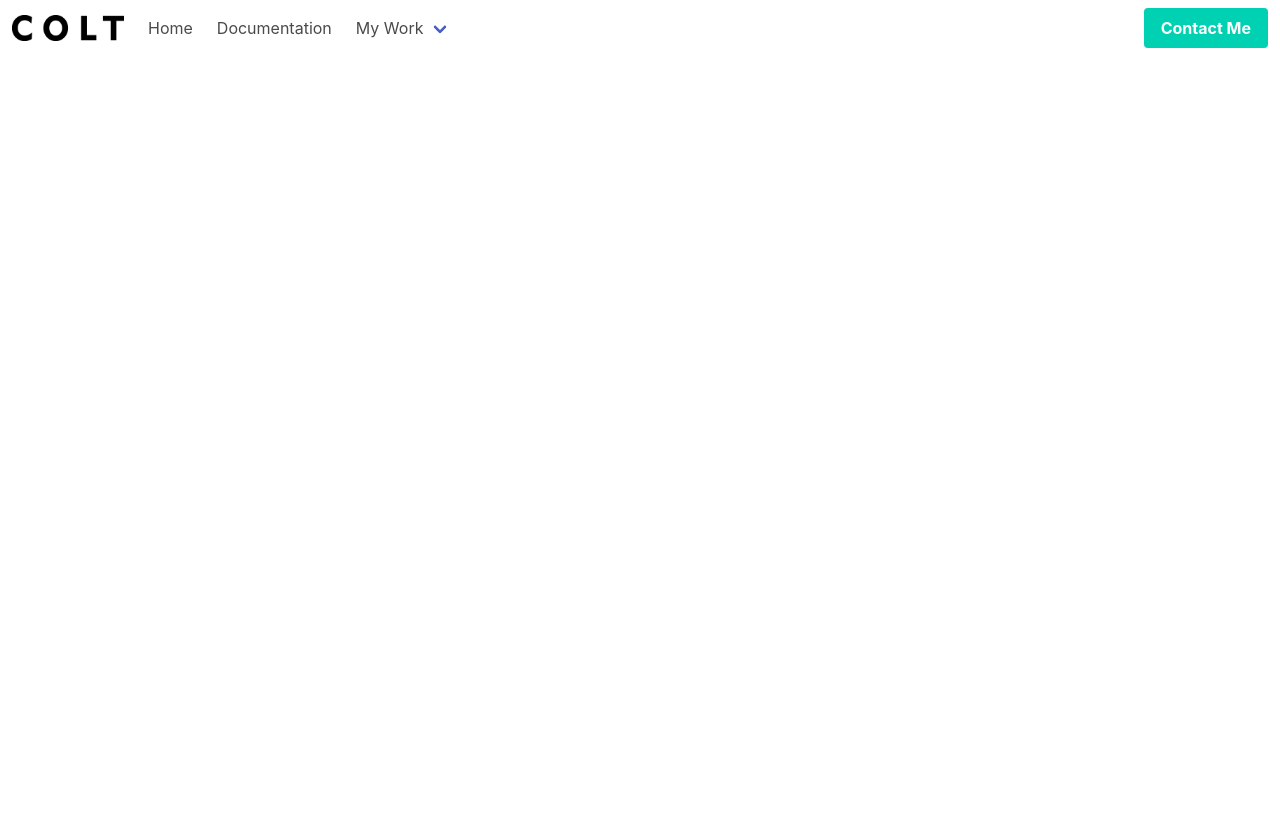
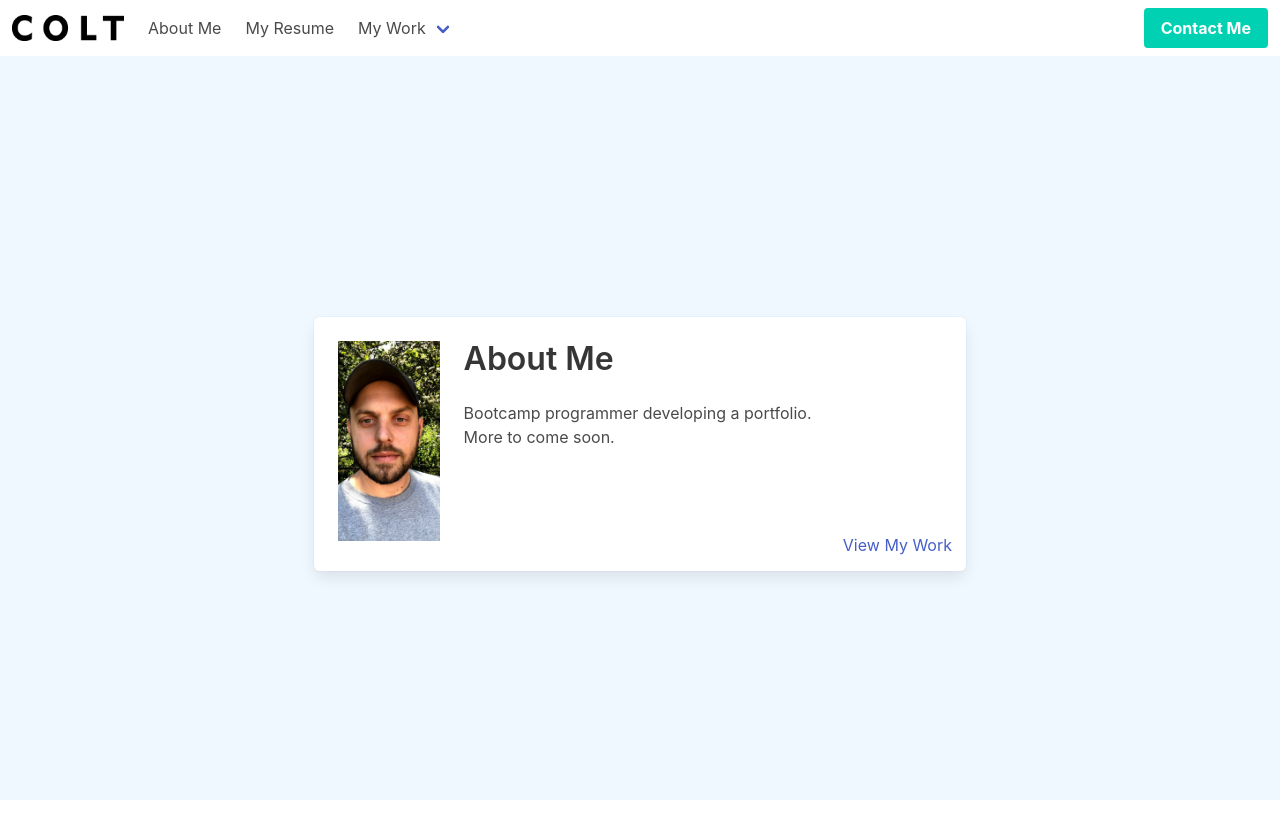
Before and after one commit to coltschultz/portfolio, a plain HTML site: page 2.0/index.html in a window 1280 px wide. Before the commit the page ends 800 px from the top, so only its background shows below. Drawn offline with nearby package versions, Linux system fonts and the light colour scheme.

Commit message:
added a fresh layout

```diff
--- a/2.0/index.html
+++ b/2.0/index.html
@@ -6,12 +6,14 @@
     <meta name="viewport" content="width=device-width, initial-scale=1.0">
     <title>Portfolio - Colt Schultz</title>
     <link rel="stylesheet" href="https://cdn.jsdelivr.net/npm/bulma@0.9.3/css/bulma.min.css">
+    <link rel="stylesheet" href="style.css">
 </head>
 <body>
+    <main>
         <!-- Navbar -->
         <nav class="navbar" role="navigation" aria-label="main navigation">
           <div class="navbar-brand">
-          <a class="navbar-item" href="https://bulma.io">
+            <a class="navbar-item">
               <img src="colt.png" width="112" height="28">
             </a>
 
@@ -25,11 +27,11 @@
           <div id="navbarBasicExample" class="navbar-menu">
             <div class="navbar-start">
               <a class="navbar-item">
-              Home
+                About Me
               </a>
 
-            <a class="navbar-item">
-              Documentation
+              <a class="navbar-item" onclick="alert('Resume coming soon!')">
+                My Resume
               </a>
 
               <div class="navbar-item has-dropdown is-hoverable">
@@ -41,12 +43,9 @@
                   <a class="navbar-item">
                     View Here
                   </a>
-                <a class="navbar-item">
+                  <hr class="navbar-divider">
+                  <a class="navbar-item" href="https://github.com/coltschultz">
                     View My Github
-                </a>
-                <hr class="navbar-divider">
-                <a class="navbar-item" onclick="alert('Resume coming soon!');">
-                  My Resume
                   </a>
                 </div>
               </div>
@@ -63,8 +62,22 @@
             </div>
           </div>
         </nav>
-    <main>
+        <!-- Content Container -->
+        <div id="contentContainer" class="columns is-vcentered is-centered">
+          <section id="contentBox" class="column is-half box columns">
+              <article id="photoBox" class="column is-one-fifths">
 
+                <img src="colt.jpg" alt="Portrait of Colt" id="photo" />
+
+              </article>
+              <article id="textBox" class="column is-four-fifths">
+                <h1 class="title is-3">About Me</h1>
+                <p>Bootcamp programmer developing a portfolio. </p>
+                <p>More to come soon.</p>
+                <p class="alignBottom"><a href="#">View My Work</a></p>
+              </article>
+          </section>
+        </div>
     </main>
 </body>
 </html>
--- /dev/null
+++ b/2.0/style.css
@@ -0,0 +1,59 @@
+* {
+  margin: 0;
+  padding: 0;
+}
+
+html {
+  height: 100%;
+}
+
+body {
+  background-color: aliceblue;
+  height: 100%;
+}
+
+main {
+  height: 100%;
+}
+
+#contentContainer {
+  height: 100%;
+  align-items: center;
+}
+
+#contentBox {
+}
+
+#photoBox {
+  height: 100%;
+  align-items: center;
+  text-align: center;
+}
+
+#photo {
+  height: 200px;
+  object-fit: cover;
+}
+
+#textBox {
+  position: relative;
+}
+
+.alignBottom {
+  position: absolute;
+  bottom: 2px;
+  right: 2px;
+}
+
+/* MEDIA QUERIES FOR TABLETS & SMALLER */
+@media screen and (max-width: 768px) {
+  #textBox {
+    text-align: center;
+  }
+  #textBox {
+  }
+  .alignBottom {
+    position: relative;
+    top: 8px;
+  }
+}
```
Also changed, not shown: 2.0/colt.jpg (added). Lines whose indentation alone changed are shown as unchanged.
